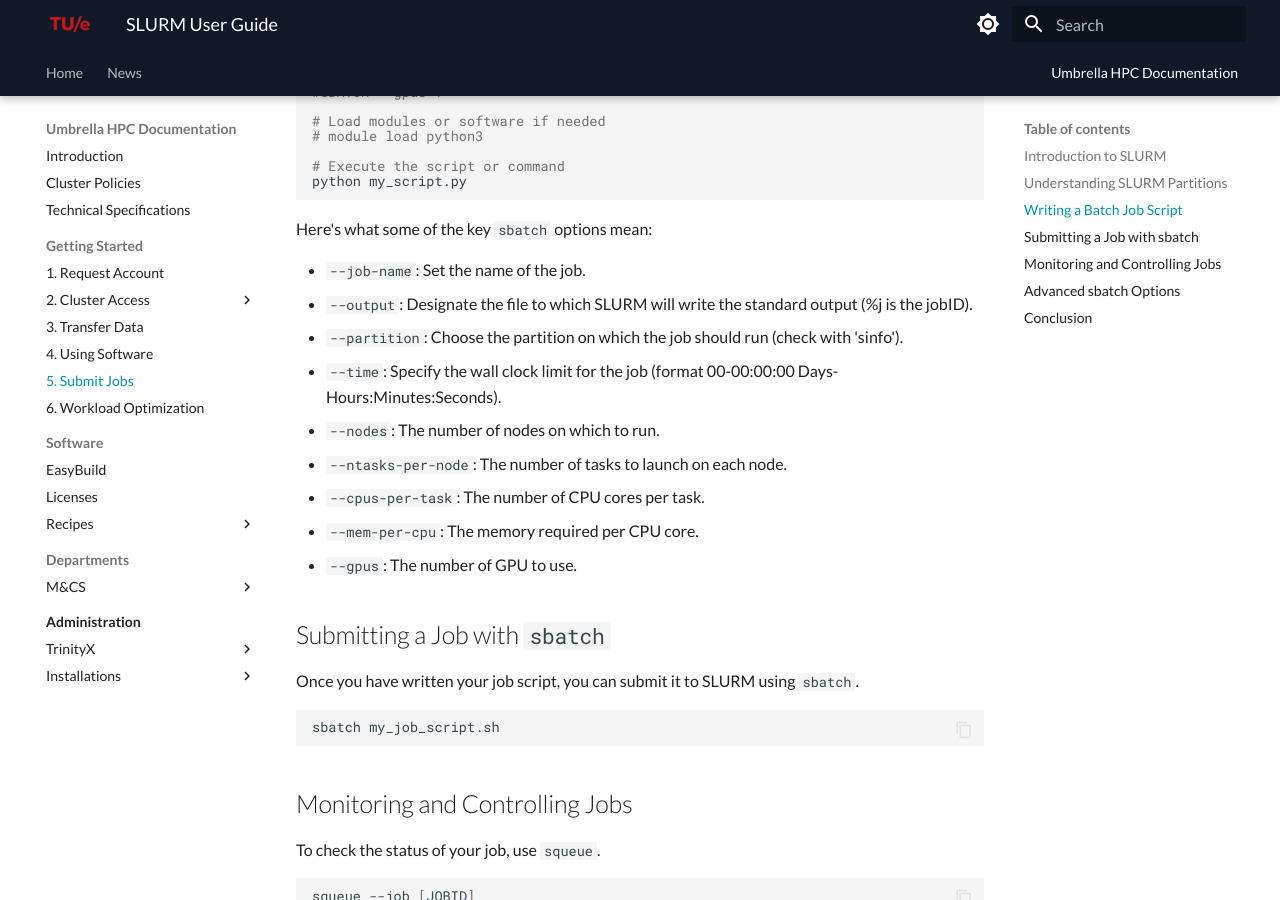
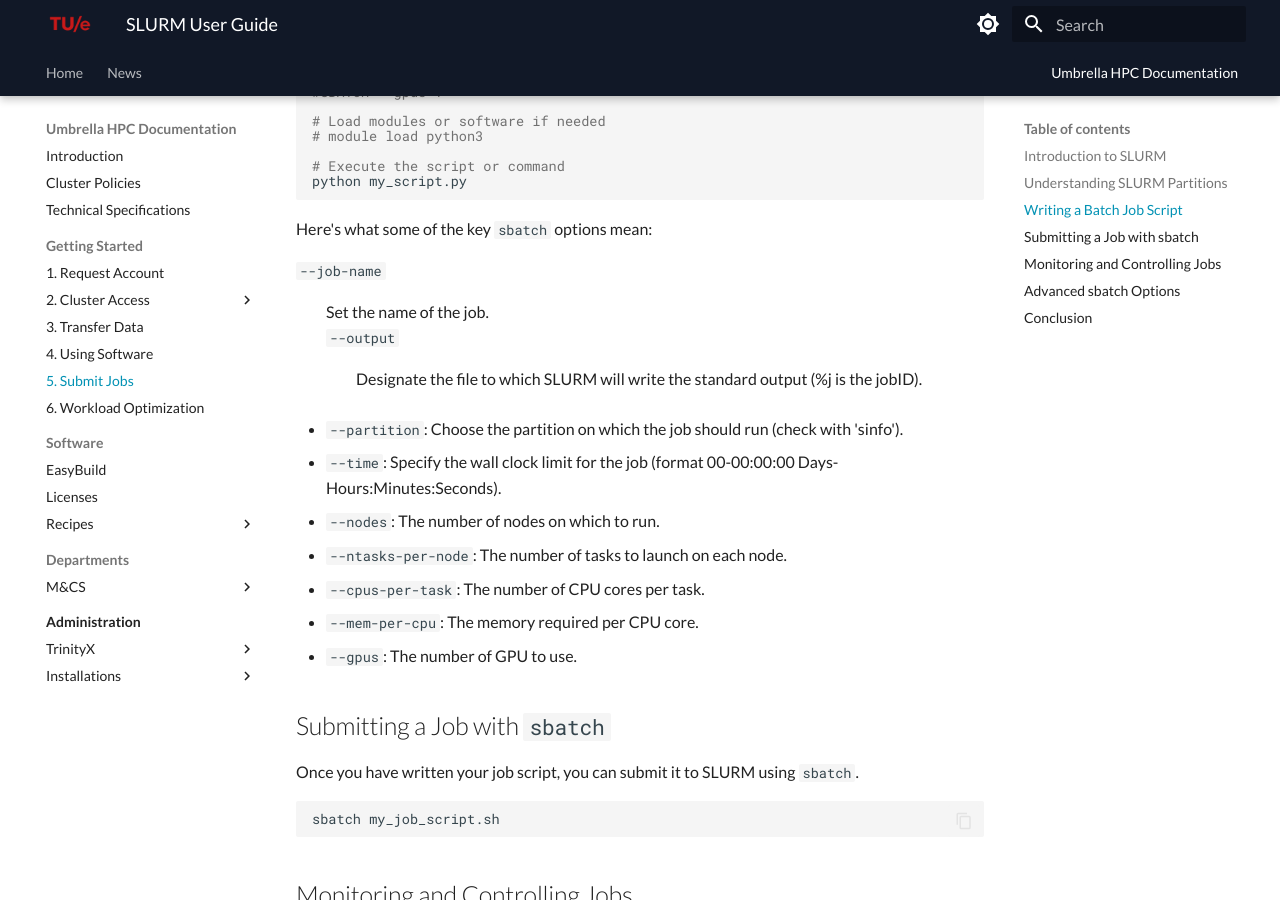
Before and after one commit to gferhpc/supercomputing.tue.nl, an MkDocs documentation site: the page built from pages/documentation/steps/jobs/index.md, in a window 1280 px wide and 900 px high, scrolled down 1349 px. Built offline with MkDocs 1.6.1 and Material for MkDocs 9.7.7, drawn with Linux system fonts in a browser that asks for light colours.

```diff
--- a/pages/documentation/steps/jobs/index.md
+++ b/pages/documentation/steps/jobs/index.md
@@ -64,8 +64,11 @@ python my_script.py
 
 Here's what some of the key `sbatch` options mean:
 
-- `--job-name`: Set the name of the job.
-- `--output`: Designate the file to which SLURM will write the standard output (%j is the jobID).
+`--job-name`
+:   Set the name of the job.
+`--output`
+:   Designate the file to which SLURM will write the standard output (%j is the jobID).
+
 - `--partition`: Choose the partition on which the job should run (check with 'sinfo').
 - `--time`: Specify the wall clock limit for the job (format 00-00:00:00 Days-Hours:Minutes:Seconds).
 - `--nodes`: The number of nodes on which to run.
```
